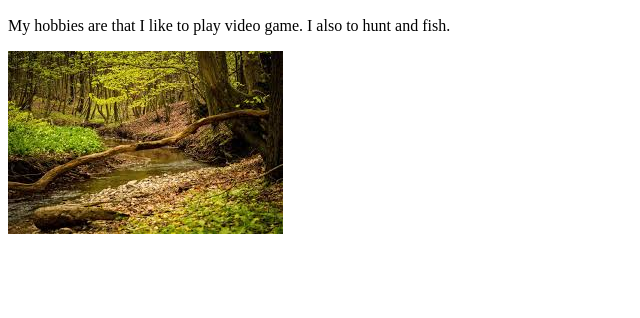
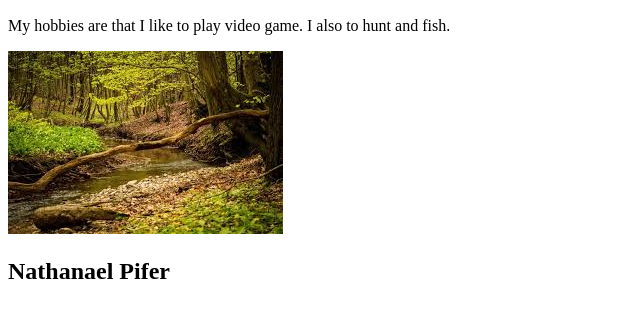
Before and after one commit to colerichwalls/ex2_richwalls, a plain HTML site: page index.html in a window 1280 px wide. Shown: the part 110-428 px from the top of the page, without its empty margins (0-640 px from the left). Drawn offline with Linux system fonts and the light colour scheme.

Commit message:
added h2 to body

```diff
--- a/index.html
+++ b/index.html
@@ -16,7 +16,7 @@
         <h2>Cole Richwalls</h2>
         <p>My hobbies are that I like to play video game. I also to hunt and fish.</p>
         <img src="img/img1.jpg" alt="woods">
-
+        <h2>Nathanael Pifer</h2>
     <body>
 
     </body>
```
